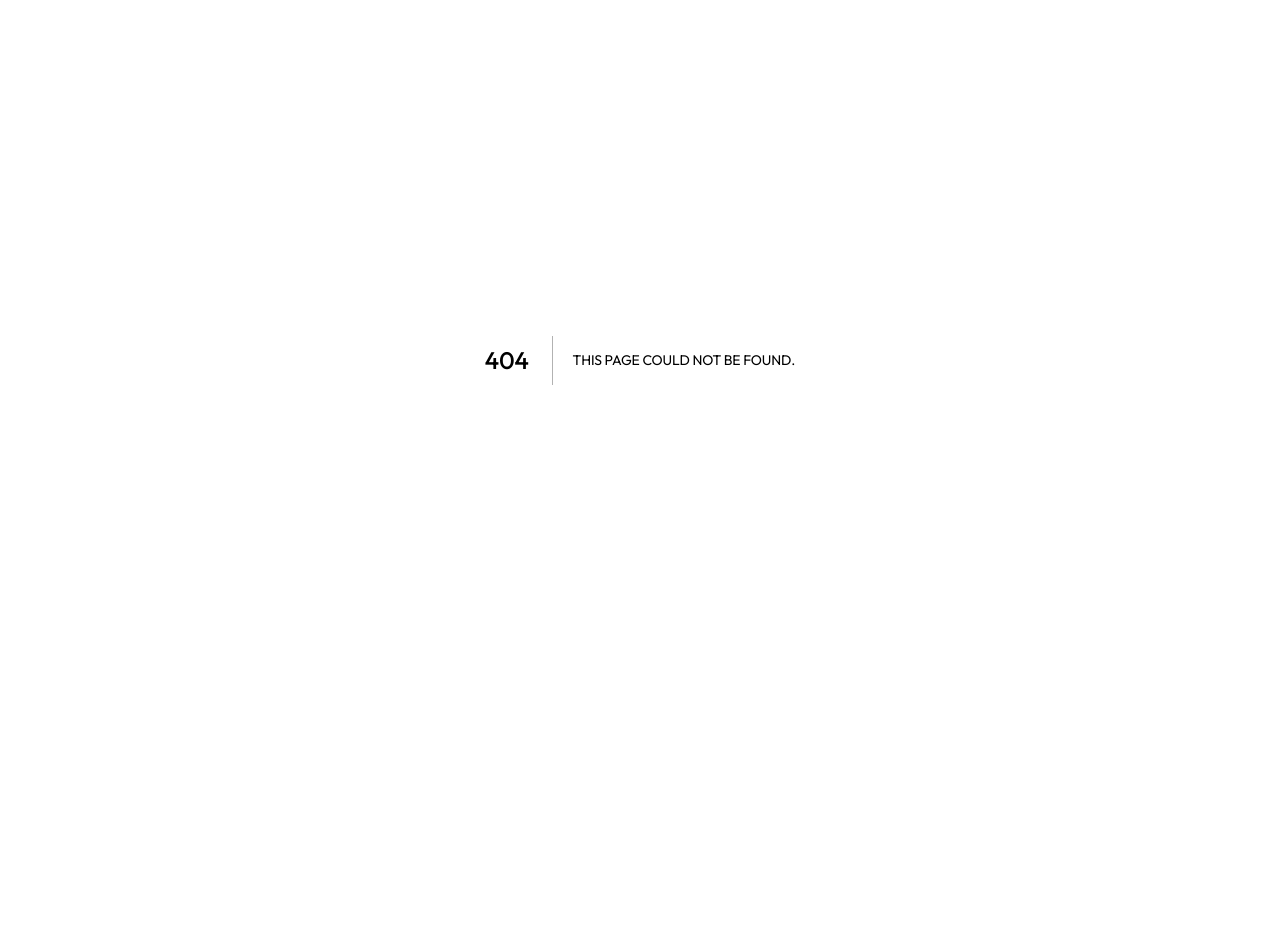
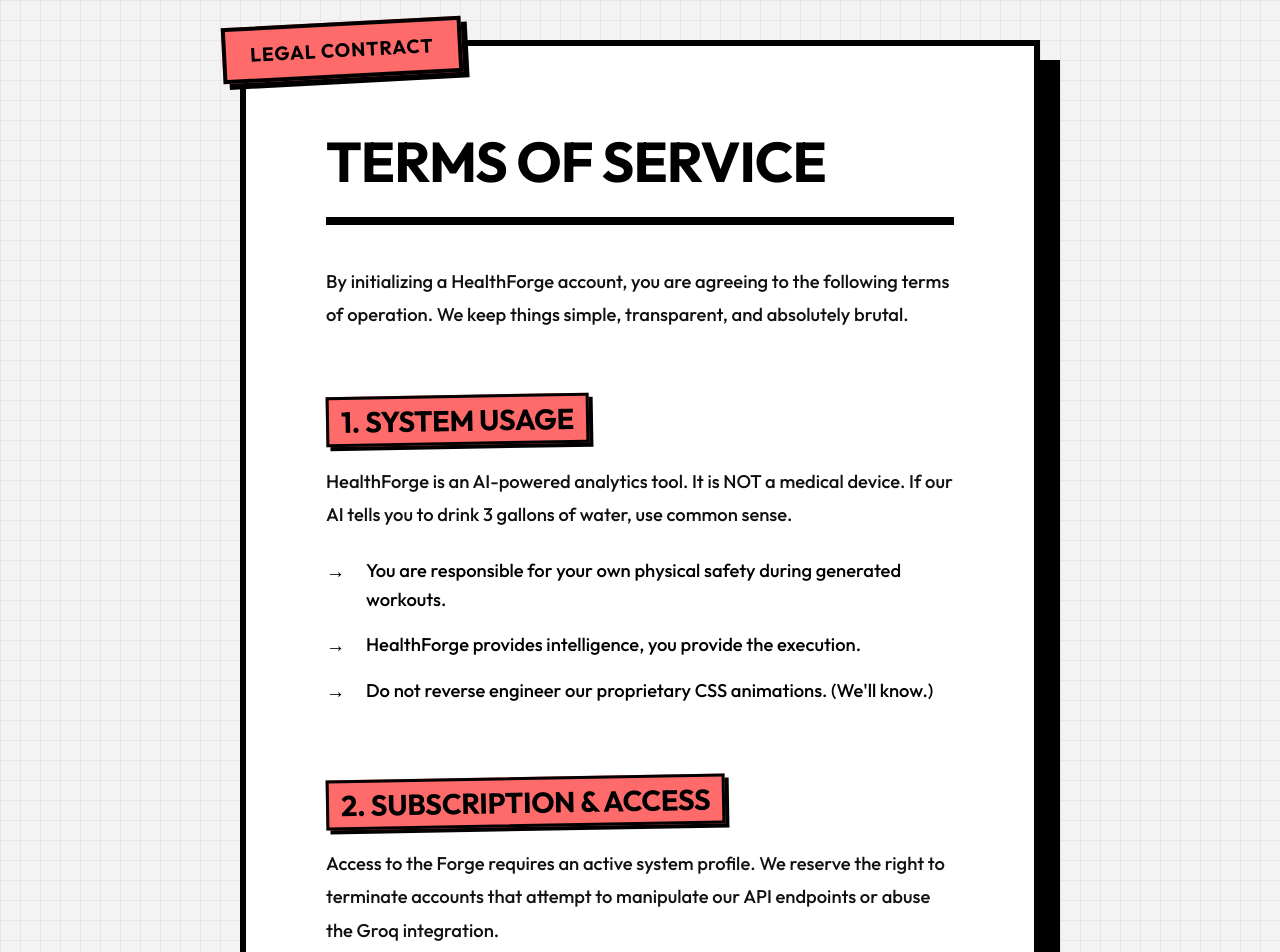
Before and after one commit to harshshirke66/HealthForge, a Next.js app: page /terms in a window 1280 px wide. Before the commit this address had no page. Shown: the part 40-992 px from the top of the page. Before the commit the page ends 800 px from the top, so only its background shows below. Built offline with nearby package versions, Linux system fonts and the light colour scheme.

Commit message:
feat(legal): implement terms of service operational mandate page

```diff
--- /dev/null
+++ b/src/app/terms/page.tsx
@@ -0,0 +1,40 @@
+"use client";
+import React from 'react';
+import Link from 'next/link';
+import { ArrowLeft } from 'lucide-react';
+import '../../styles/legal.css';
+
+export default function TermsOfService() {
+  return (
+    <div className="legal-container">
+      <div className="legal-content terms">
+        <div className="legal-badge">Legal Contract</div>
+
+        <h1>Terms of Service</h1>
+
+        <p>By initializing a HealthForge account, you are agreeing to the following terms of operation. We keep things simple, transparent, and absolutely brutal.</p>
+
+        <h2>1. System Usage</h2>
+        <p>HealthForge is an AI-powered analytics tool. It is NOT a medical device. If our AI tells you to drink 3 gallons of water, use common sense.</p>
+        <ul>
+          <li>You are responsible for your own physical safety during generated workouts.</li>
+          <li>HealthForge provides intelligence, you provide the execution.</li>
+          <li>Do not reverse engineer our proprietary CSS animations. (We'll know.)</li>
+        </ul>
+
+        <h2>2. Subscription & Access</h2>
+        <p>Access to the Forge requires an active system profile. We reserve the right to terminate accounts that attempt to manipulate our API endpoints or abuse the Groq integration.</p>
+
+        <h2>3. Liability Mandate</h2>
+        <p>HealthForge Intelligence, its creators, and affiliates are completely indemnified from any injuries, missed PRs, or dietary failures you experience while using the platform.</p>
+
+        <div className="legal-footer">
+          <Link href="/" className="legal-back-btn">
+             <ArrowLeft size={20} /> Return to Base
+          </Link>
+          <span className="last-updated">UPDATED: APRIL 2026</span>
+        </div>
+      </div>
+    </div>
+  );
+}
```
